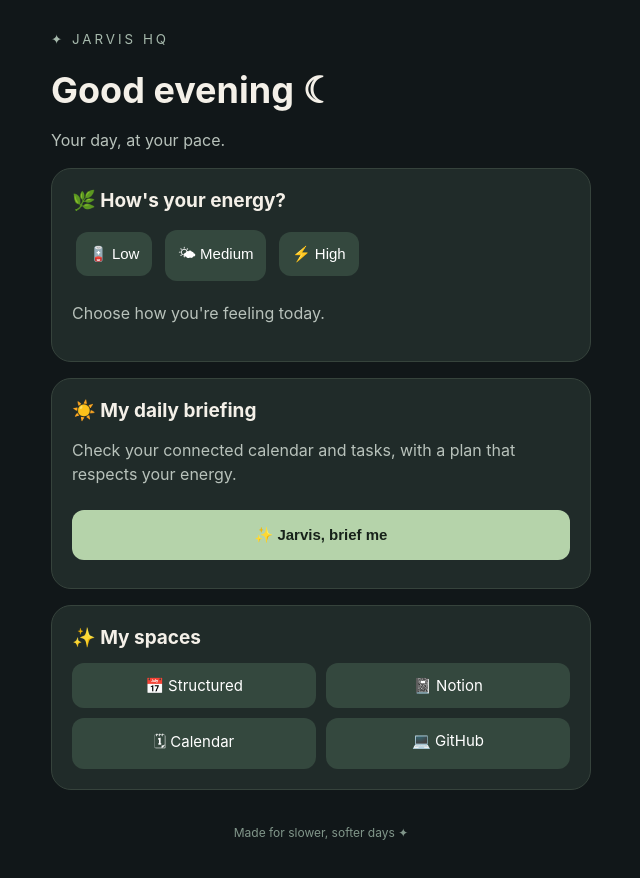
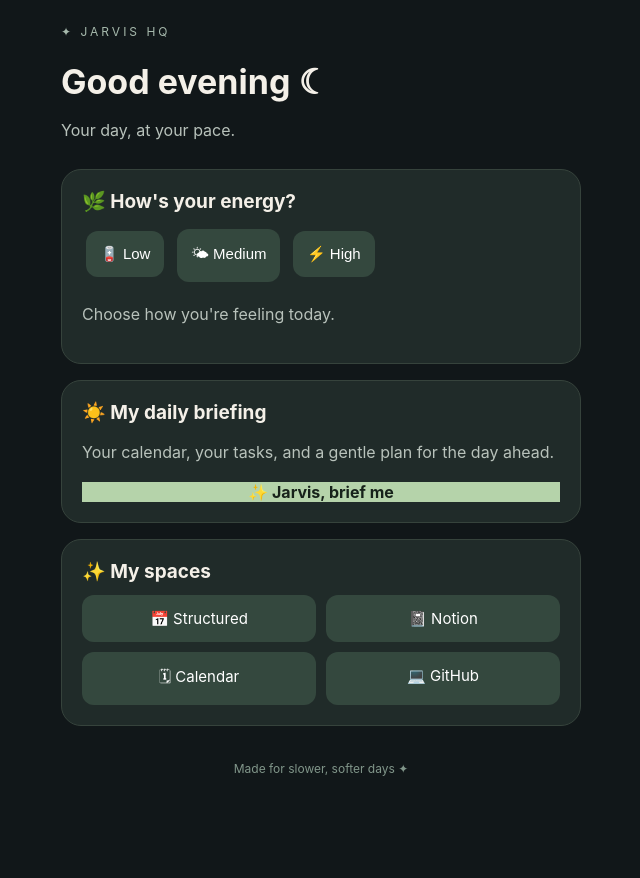
Before and after one commit to 8ps9zjr2nt-sudo/Jarvis-hq, a plain HTML site: page index.html in a window 1280 px wide. Shown: the whole page, without its empty margins (319-959 px from the left). After the commit the page ends 835 px from the top, so only its background shows below. Drawn offline with Linux system fonts and the light colour scheme.

Commit message:
Update index.html

```diff
--- a/index.html
+++ b/index.html
@@ -1,3 +1,4 @@
+
 <!DOCTYPE html>
 <html lang="en">
 <head>
@@ -7,35 +8,40 @@
 <title>Jarvis HQ</title>
 
 <style>
-:root {
-  color-scheme: dark;
-}
 * {
   box-sizing: border-box;
 }
+
 body {
   margin: 0;
+  padding: 24px 18px;
   background: #111719;
   color: #f4f0e8;
-  font-family: -apple-system, BlinkMacSystemFont, sans-serif;
-  padding: 28px 20px;
+  font-family: -apple-system, BlinkMacSystemFont,
+    "Segoe UI", sans-serif;
 }
+
 main {
-  max-width: 540px;
-  margin: auto;
+  max-width: 520px;
+  margin: 0 auto;
 }
-small {
+
+.brand {
   color: #a6b9ac;
   letter-spacing: 3px;
+  font-size: 12px;
 }
+
 h1 {
-  font-size: 36px;
-  margin: 20px 0 8px;
+  font-size: 34px;
+  margin: 22px 0 8px;
 }
-p {
+
+.subtitle {
   color: #b8c2bb;
-  line-height: 1.5;
+  margin-bottom: 25px;
 }
+
 .card {
   background: #202b29;
   border: 1px solid #36433c;
@@ -43,44 +49,59 @@ p {
   padding: 20px;
   margin: 16px 0;
 }
+
 h2 {
   font-size: 19px;
-  margin: 0 0 14px;
+  margin: 0 0 12px;
 }
-button, a.tile {
+
+p {
+  color: #b8c2bb;
+  line-height: 1.6;
+}
+
+button, .tile {
+  border: none;
+  border-radius: 12px;
   background: #34483e;
-  color: #fff;
-  border: 0;
-  border-radius: 12px;
-  padding: 13px;
+  color: white;
+  padding: 14px;
   font-size: 15px;
-  text-decoration: none;
   cursor: pointer;
 }
+
 button {
   margin: 4px;
 }
+
 button.active {
   background: #b5d3aa;
   color: #17221a;
 }
+
 .primary {
+  display: block;
+  width: 100%;
   background: #b5d3aa;
   color: #17221a;
-  width: 100%;
-  margin: 8px 0;
-  font-weight: 600;
-  min-height: 50px;
+  font-weight: 700;
+  margin: 14px 0 0;
+  text-align: center;
+  text-decoration: none;
 }
+
 .grid {
   display: grid;
   grid-template-columns: 1fr 1fr;
   gap: 10px;
 }
+
 .tile {
   display: block;
   text-align: center;
+  text-decoration: none;
 }
+
 footer {
   text-align: center;
   color: #81968a;
@@ -91,68 +112,100 @@ footer {
 </head>
 
 <body>
+
 <main>
 
-<small>✦ JARVIS HQ</small>
+<div class="brand">✦ JARVIS HQ</div>
 
-<h1 id="greeting">Hello ☾</h1>
-<p>Your day, at your pace.</p>
+<h1 id="greeting">Welcome home ☾</h1>
+
+<p class="subtitle">Your day, at your pace.</p>
 
 <section class="card">
   <h2>🌿 How's your energy?</h2>
+
   <div id="energy">
-    <button type="button" data-energy="Low">🪫 Low</button>
-    <button type="button" data-energy="Medium">🌤 Medium</button>
-    <button type="button" data-energy="High">⚡ High</button>
+    <button type="button" data-energy="Low">
+      🪫 Low
+    </button>
+
+    <button type="button" data-energy="Medium">
+      🌤 Medium
+    </button>
+
+    <button type="button" data-energy="High">
+      ⚡ High
+    </button>
   </div>
-  <p id="message">Choose how you're feeling today.</p>
+
+  <p id="message">
+    Choose how you're feeling today.
+  </p>
 </section>
 
 <section class="card">
   <h2>☀️ My daily briefing</h2>
+
   <p>
-    Check your connected calendar and tasks,
-    with a plan that respects your energy.
+    Your calendar, your tasks, and a gentle plan
+    for the day ahead.
   </p>
-  <button
-    type="button"
+
+  <a
+    id="briefing"
     class="primary"
-    onclick="openJarvis()">
+    href="https://chatgpt.com/">
     ✨ Jarvis, brief me
-  </button>
+  </a>
 </section>
 
 <section class="card">
   <h2>✨ My spaces</h2>
+
   <div class="grid">
-    <a class="tile" href="https://app.structured.app/">
+
+    <a class="tile"
+       href="https://app.structured.app/">
       📅 Structured
     </a>
-    <a class="tile" href="https://www.notion.so/">
+
+    <a class="tile"
+       href="https://www.notion.so/">
       📓 Notion
     </a>
-    <a class="tile" href="https://calendar.google.com/">
+
+    <a class="tile"
+       href="https://calendar.google.com/">
       🗓 Calendar
     </a>
-    <a class="tile" href="https://github.com/">
+
+    <a class="tile"
+       href="https://github.com/">
       💻 GitHub
     </a>
+
   </div>
 </section>
 
-<footer>Made for slower, softer days ✦</footer>
+<footer>
+  Made for slower, softer days ✦
+</footer>
 
 </main>
 
 <script>
+(function () {
   const hour = new Date().getHours();
 
-document.getElementById("greeting").textContent =
+  const greeting =
     hour < 12
       ? "Good morning ☀️"
       : hour < 17
       ? "Good afternoon 🌿"
       : "Good evening ☾";
+
+  document.getElementById("greeting").textContent =
+    greeting;
 
   const messages = {
     Low: "Keep things gentle. One small thing is enough.",
@@ -160,63 +213,74 @@ const messages = {
     High: "Use your energy for something meaningful."
   };
 
-const buttons = document.querySelectorAll("[data-energy]");
+  let selectedEnergy = "";
 
-function setEnergy(value) {
+  try {
+    selectedEnergy =
+      localStorage.getItem("jarvis-energy") || "";
+  } catch (error) {
+    selectedEnergy = "";
+  }
+
+  const buttons =
+    document.querySelectorAll("[data-energy]");
+
+  function updateEnergy(value) {
+    selectedEnergy = value;
+
     document.getElementById("message").textContent =
       messages[value];
 
-  buttons.forEach(button => {
+    buttons.forEach(function (button) {
       button.classList.toggle(
         "active",
         button.dataset.energy === value
       );
     });
+
+    try {
+      localStorage.setItem("jarvis-energy", value);
+    } catch (error) {}
+
+    updateBriefing();
   }
 
-buttons.forEach(button => {
-  button.addEventListener("click", () => {
-    const value = button.dataset.energy;
-    localStorage.setItem("jarvis-energy", value);
-    setEnergy(value);
+  function updateBriefing() {
+    const energyText = selectedEnergy
+      ? "My energy today is " + selectedEnergy + "."
+      : "I haven't selected my energy level.";
+
+    const prompt = [
+      "Jarvis, brief me.",
+      "Use the current date and time in India Standard Time.",
+      "Check my connected Google Calendar and Structured tasks.",
+      "Only include events and tasks you can verify.",
+      energyText,
+      "Give me a short, gentle briefing.",
+      "Adapt the plan to the time of day and my energy.",
+      "Leave breathing room.",
+      "Tell me if any connected app is unavailable.",
+      "Do not invent information.",
+      "Do not change anything in my apps."
+    ].join(" ");
+
+    document.getElementById("briefing").href =
+      "https://chatgpt.com/?q=" +
+      encodeURIComponent(prompt);
+  }
+
+  buttons.forEach(function (button) {
+    button.addEventListener("click", function () {
+      updateEnergy(button.dataset.energy);
     });
   });
 
-const saved = localStorage.getItem("jarvis-energy");
-
-if (messages[saved]) {
-  setEnergy(saved);
+  if (messages[selectedEnergy]) {
+    updateEnergy(selectedEnergy);
+  } else {
+    updateBriefing();
   }
-
-function openJarvis() {
-  const energy = localStorage.getItem("jarvis-energy");
-
-  const energyNote = messages[energy]
-    ? "My energy today is " + energy + "."
-    : "I haven't selected an energy level. Don't assume one.";
-
-  const prompt = [
-    "Jarvis, brief me.",
-    "Use today's date and current time in India Standard Time.",
-    "Check my connected Google Calendar and Structured tasks.",
-    "Identify today's events, tasks, and unfinished commitments",
-    "that you can actually verify.",
-    energyNote,
-    "Give me a short briefing appropriate to the time of day.",
-    "Suggest a flexible order with breathing room.",
-    "If my energy is low, prioritize rest and essentials.",
-    "If an app cannot be accessed, tell me clearly.",
-    "Never invent events, tasks, or completed actions.",
-    "Do not change anything in my connected apps.",
-    "Keep the briefing warm, simple, and easy to follow."
-  ].join(" ");
-
-  const url =
-    "https://chatgpt.com/?q=" +
-    encodeURIComponent(prompt);
-
-  window.location.assign(url);
-}
+})();
 </script>
 
 </body>
```
Lines whose indentation alone changed are shown as unchanged.
